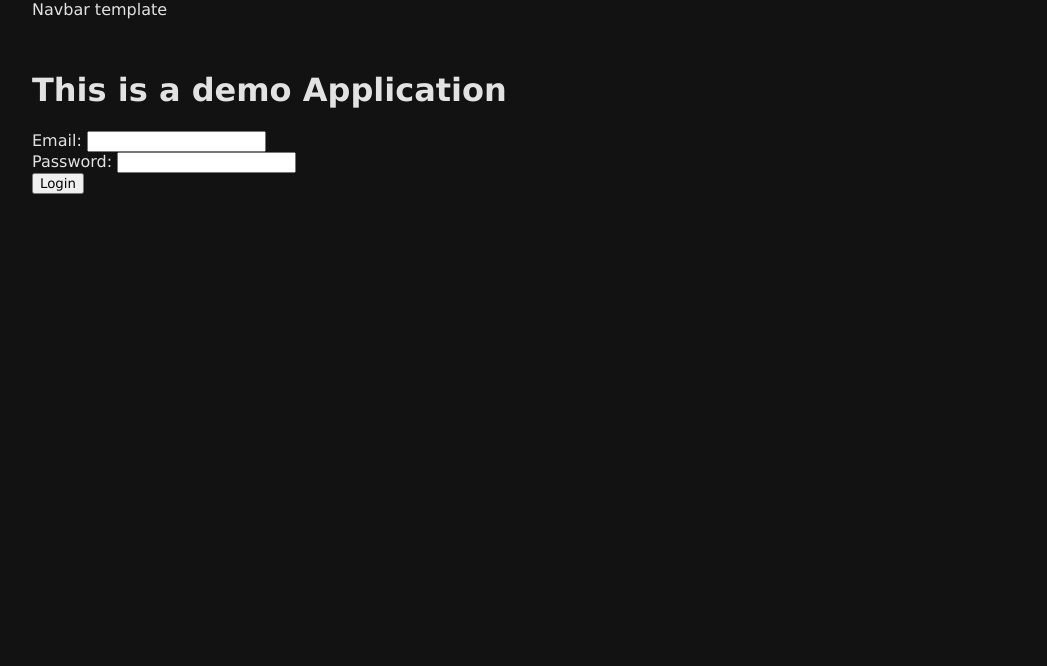
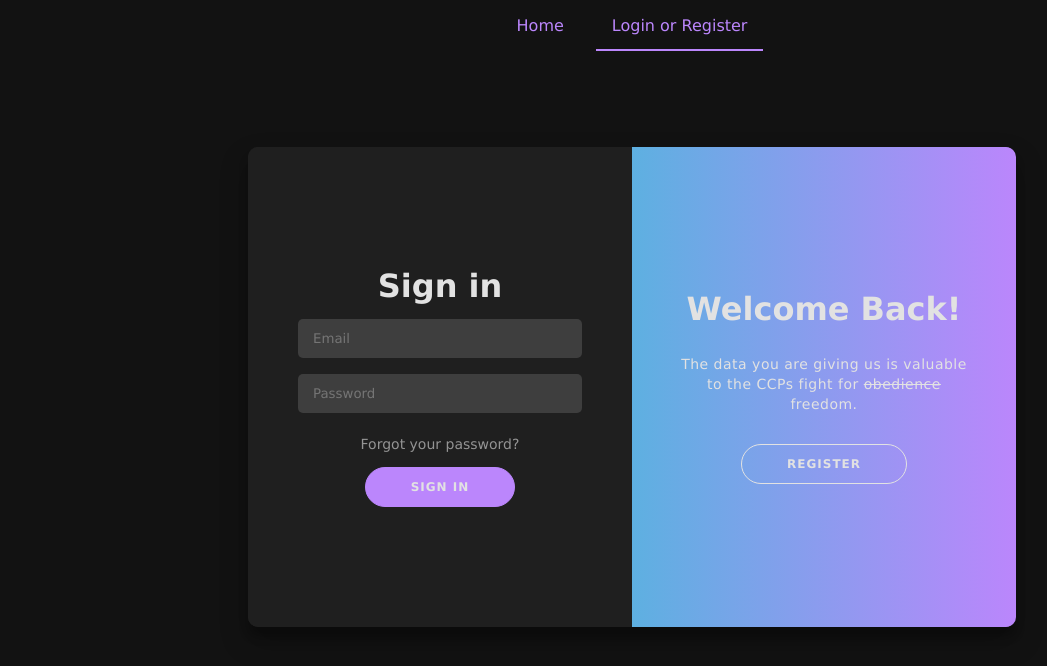
Before and after one commit to n3wsw3/todo-app-with-api-auth, a Nuxt app: page /login in a window 1280 px wide. Shown: the top 666 px of the page, without its empty margins (8-1055 px from the left). Built offline with nearby package versions, Linux system fonts and the light colour scheme.

Commit message:
Merge branch 'error-handling'

```diff
--- a/assets/definitions.less
+++ b/assets/definitions.less
@@ -10,6 +10,7 @@
   @color: extract(@device, 2);
 
   @{name}: @color;
+  @{name}-light: lighten(@color, @darken-factor);
   @{name}-hover: darken(@color, @darken-factor);
   @{name}-click: darken(darken(@color, @darken-factor), @darken-factor);
 }
--- /dev/null
+++ b/components/Nav/Bar.vue
@@ -0,0 +1,62 @@
+<template>
+  <nav>
+    <RouterLink to="/">Home</RouterLink>
+    <ClientOnly>
+      <template v-if="auth">
+        <RouterLink to="/todo">Todos</RouterLink>
+        <RouterLink to="/logout">Logout</RouterLink>
+      </template>
+      <template v-else>
+        <RouterLink to="/login">Login or Register</RouterLink>
+        <!-- <RouterLink to="/register">Register</RouterLink> -->
+      </template>
+    </ClientOnly>
+  </nav>
+</template>
+
+<script lang="ts" setup>
+import auth from "../../utility/auth";
+</script>
+
+<style lang="less" scoped>
+@import "assets/definitions.less";
+
+nav {
+  line-height: 35px;
+  display: flex;
+  justify-content: center;
+  a {
+    padding: 0.5em 1em;
+    margin: 0 0.5em;
+    color: .colors() [primary];
+    text-decoration: none;
+    position: relative;
+
+    &:visited {
+      color: .colors() [primary];
+    }
+
+    &:hover {
+      color: .colors() [primary-hover];
+    }
+
+    &:active {
+      color: .colors() [primary-click];
+    }
+
+    &.router-link-active {
+      &:before {
+        content: "";
+        position: absolute;
+
+        bottom: 0;
+        left: 0;
+        right: 0;
+        height: 2px;
+
+        background-color: .colors() [primary];
+      }
+    }
+  }
+}
+</style>
--- a/composables/useAuth.ts
+++ /dev/null
@@ -1,7 +0,0 @@
-import { Ref } from "vue";
-
-export const useAuth = () => {
-  return useState("auth", () =>
-    process.client ? localStorage.getItem("auth_token") : ""
-  ) as Ref<string>;
-};
--- a/layouts/default.vue
+++ b/layouts/default.vue
@@ -1,7 +1,6 @@
 <template>
   <div class="main-wrapper">
-    <nav>Navbar template</nav>
-    <h1>This is a demo Application</h1>
+    <NavBar />
     <slot></slot>
   </div>
 </template>
@@ -11,6 +10,7 @@
 
 * {
   font-family: Verdana, Geneva, Tahoma, sans-serif;
+  box-sizing: border-box;
 }
 
 body {
@@ -26,9 +26,5 @@ body {
   max-width: 1200px;
   margin: 0 auto;
   padding: 0 0.5em;
-
-  nav {
-    height: 50px;
-  }
 }
 </style>
--- a/package.json
+++ b/package.json
@@ -21,6 +21,7 @@
   "dependencies": {
     "argon2": "^0.28.2",
     "express": "^4.17.1",
+    "h3": "^0.3.8",
     "http-status-codes": "^2.1.4",
     "mongoose": "^6.0.10",
     "uuid": "^8.3.2",
--- /dev/null
+++ b/pages/forgot.vue
@@ -0,0 +1,6 @@
+<template>
+  <div>
+    <h1>Forgot your password?</h1>
+    <p>That sounds like a you problem.</p>
+  </div>
+</template>
--- a/pages/index.vue
+++ b/pages/index.vue
@@ -1,13 +1,16 @@
 <template>
-  <p>{{ HelloAPI }}</p>
-  <p>{{ counter }}</p>
-  <button @click="increase">Increase Count!</button>
+  <div>
+    <h1>Fak u</h1>
+    <!-- <p>{{ HelloAPI }}</p> -->
+    <p>{{ counter }}</p>
+    <button @click="increase">Increase Count!</button>
+  </div>
 </template>
 
 <script lang="ts" setup>
-const HelloAPI = await $fetch<string>("/api/v1/hello").catch((err) =>
-  console.log(err)
-);
+// const HelloAPI = await $fetch<string>("/api/v1/hello").catch((err) =>
+//   console.log(err)
+// );
 
 let counter = ref(0);
 const increase = () => counter.value++;
--- a/pages/login.vue
+++ b/pages/login.vue
@@ -1,26 +1,79 @@
 <template>
   <div>
-    <div v-if="error">
-      <span>{{ error }}</span>
+    <div
+      class="container"
+      id="container"
+      :class="{ 'right-panel-active': rightPanelActive }"
+    >
+      <div class="form-container sign-up-container">
+        <form action="#" @submit.prevent="register()">
+          <h1>Create Account</h1>
+          <input type="text" placeholder="Name" v-model="name" />
+          <input type="email" placeholder="Email" v-model="username" />
+          <input type="password" placeholder="Password" v-model="password" />
+          <button>Register</button>
+        </form>
+      </div>
+      <div class="form-container sign-in-container">
+        <form action="#" @submit.prevent="login()">
+          <h1>Sign in</h1>
+          <input type="email" placeholder="Email" v-model="username" />
+          <input type="password" placeholder="Password" v-model="password" />
+          <!-- <a href="#">Forgot your password?</a> -->
+          <RouterLink to="/forgot">Forgot your password?</RouterLink>
+          <button>Sign In</button>
+        </form>
+      </div>
+      <div class="overlay-container">
+        <div class="overlay">
+          <div class="overlay-panel overlay-left">
+            <h1>Hello, Stranger!</h1>
+            <p>
+              We are not GDPR compliant and we sell your data to the Russian
+              Government and the CCP. <br />Please give us your info.
+            </p>
+
+            <button
+              class="ghost"
+              id="signIn"
+              @click="rightPanelActive = !rightPanelActive"
+            >
+              Sign In
+            </button>
+          </div>
+          <div class="overlay-panel overlay-right">
+            <h1>Welcome Back!</h1>
+            <p>
+              The data you are giving us is valuable to the CCPs fight for
+              <s>obedience</s> freedom.
+            </p>
+            <button
+              class="ghost"
+              id="signUp"
+              @click="rightPanelActive = !rightPanelActive"
+            >
+              Register
+            </button>
+          </div>
+        </div>
+      </div>
     </div>
-    <div>
-      <label for="username">Email: </label>
-      <input type="text" name="username" id="username" v-model="username" />
-    </div>
-    <div>
-      <label for="password">Password: </label>
-      <input type="password" name="password" id="password" v-model="password" />
-    </div>
-    <input type="button" @click="login" value="Login" />
   </div>
 </template>
 
 <script lang="ts" setup>
+const name = ref("");
 const username = ref("");
 const password = ref("");
 const router = useRouter();
+/**
+ * Fuck error messages.
+ * Keep 'em, but don't show 'em.
+ */
 const error = ref("");
-const auth = useAuth();
+import auth from "../utility/auth";
+
+const rightPanelActive = ref(false);
 
 const login = async () => {
   await $fetch<{ user: User; token: Token }>("/api/v1/auth/login", {
@@ -39,4 +92,239 @@ const login = async () => {
       error.value = err.data;
     });
 };
+
+const register = async () => {
+  await $fetch<{ user: User; token: Token }>("/api/v1/auth/register", {
+    method: "POST",
+    body: {
+      name: name.value,
+      email: username.value,
+      password: password.value,
+    },
+  })
+    .then((resp) => {
+      localStorage.setItem("auth_token", resp.token.token);
+      auth.value = resp.token.token;
+      router.push("/todo");
+    })
+    .catch((err) => {
+      error.value = err.data;
+    });
+};
 </script>
+
+<style lang="less" scoped>
+@import "../assets/definitions.less";
+
+// Copy pasted from the internet
+// With modifications to color and things like that
+
+h1 {
+  font-weight: bold;
+  margin: 0;
+  margin-bottom: 0.2em;
+}
+
+h2 {
+  text-align: center;
+}
+
+p {
+  font-size: 14px;
+  font-weight: 100;
+  line-height: 20px;
+  letter-spacing: 0.5px;
+  margin: 20px 0 30px;
+}
+
+span {
+  font-size: 12px;
+}
+
+a {
+  color: .colors() [text-accent];
+  font-size: 14px;
+  text-decoration: none;
+  margin: 15px 0;
+}
+
+button {
+  border-radius: 20px;
+  border: 1px solid .colors() [second];
+  background-color: .colors() [second];
+  color: .colors() [text];
+  font-size: 12px;
+  font-weight: bold;
+  padding: 12px 45px;
+  letter-spacing: 1px;
+  text-transform: uppercase;
+  transition: transform 80ms ease-in;
+  &:active {
+    transform: scale(0.95);
+  }
+  &:focus {
+    outline: none;
+  }
+
+  &.ghost {
+    background-color: transparent;
+    border-color: .colors() [text];
+  }
+}
+
+form {
+  background-color: .colors() [BG-plus];
+  display: flex;
+  align-items: center;
+  justify-content: center;
+  flex-direction: column;
+  padding: 0 50px;
+  height: 100%;
+  text-align: center;
+}
+
+input {
+  background-color: .colors() [BG-plus-light];
+  border: none;
+  padding: 12px 15px;
+  margin: 8px 0;
+  width: 100%;
+  border-radius: 5px;
+  color: inherit;
+}
+
+.container {
+  background-color: .colors() [BG-plus];
+  border-radius: 10px;
+  box-shadow: 0 14px 28px rgba(0, 0, 0, 0.25), 0 10px 10px rgba(0, 0, 0, 0.22);
+  position: relative;
+  overflow: hidden;
+  width: 768px;
+  max-width: 100%;
+  min-height: 480px;
+  margin: 6em auto;
+}
+
+.form-container {
+  position: absolute;
+  top: 0;
+  height: 100%;
+  transition: all 0.6s ease-in-out;
+}
+
+.sign-in-container {
+  left: 0;
+  width: 50%;
+  z-index: 2;
+  button {
+    border: 1px solid .colors() [primary];
+    background-color: .colors() [primary];
+  }
+}
+
+.container.right-panel-active .sign-in-container {
+  transform: translateX(100%);
+}
+
+.sign-up-container {
+  left: 0;
+  width: 50%;
+  opacity: 0;
+  z-index: 1;
+  button {
+    border: 1px solid .colors() [second];
+    background-color: .colors() [second];
+  }
+}
+
+.container.right-panel-active .sign-up-container {
+  transform: translateX(100%);
+  opacity: 1;
+  z-index: 5;
+  animation: show 0.6s;
+}
+
+@keyframes show {
+  0%,
+  49.99% {
+    opacity: 0;
+    z-index: 1;
+  }
+
+  50%,
+  100% {
+    opacity: 1;
+    z-index: 5;
+  }
+}
+
+.overlay-container {
+  position: absolute;
+  top: 0;
+  left: 50%;
+  width: 50%;
+  height: 100%;
+  overflow: hidden;
+  transition: transform 0.6s ease-in-out;
+  z-index: 100;
+}
+
+.container.right-panel-active .overlay-container {
+  transform: translateX(-100%);
+}
+
+.overlay {
+  background: .colors() [primary];
+  background: linear-gradient(
+    to right,
+    .colors() [second],
+    .colors() [primary]
+  );
+  background-repeat: no-repeat;
+  background-size: cover;
+  background-position: 0 0;
+  color: .colors() [text];
+  position: relative;
+  left: -100%;
+  height: 100%;
+  width: 200%;
+  transform: translateX(0);
+  transition: transform 0.6s ease-in-out;
+}
+
+.container.right-panel-active .overlay {
+  transform: translateX(50%);
+}
+
+.overlay-panel {
+  position: absolute;
+  display: flex;
+  align-items: center;
+  justify-content: center;
+  flex-direction: column;
+  padding: 0 40px;
+  text-align: center;
+  top: 0;
+  height: 100%;
+  width: 50%;
+  transform: translateX(0);
+  transition: transform 0.6s ease-in-out;
+}
+
+.overlay-left {
+  transform: translateX(-20%);
+}
+
+.container.right-panel-active .overlay-left {
+  transform: translateX(0);
+}
+
+.overlay-right {
+  right: 0;
+  transform: translateX(0);
+}
+
+.container.right-panel-active .overlay-right {
+  transform: translateX(20%);
+}
+</style>
--- /dev/null
+++ b/pages/logout.vue
@@ -0,0 +1,24 @@
+<template>
+  <div>Logging Out...</div>
+</template>
+
+<script lang="ts" setup>
+import auth from "../utility/auth";
+const router = useRouter();
+
+onMounted(async () => {
+  console.log(auth.value);
+  await $fetch<Todo[]>("/api/v1/auth/logout", {
+    method: "POST",
+    headers: { authorization: auth.value },
+  })
+    .then((resp) => {
+      localStorage.removeItem("auth_token");
+      auth.value = "";
+    })
+    .catch((loggingOutError) => {
+      console.error(loggingOutError);
+    });
+  router.push("/");
+});
+</script>
--- a/pages/todo.vue
+++ b/pages/todo.vue
@@ -1,8 +1,11 @@
 <template>
-  <ClientOnly>
-    <UITodos />
-    <template #fallback> Loading... </template>
-  </ClientOnly>
+  <div>
+    <h1>Todos</h1>
+    <ClientOnly>
+      <UITodos />
+      <template #fallback> Loading... </template>
+    </ClientOnly>
+  </div>
 </template>
 
 <script lang="ts" setup></script>
--- /dev/null
+++ b/utility/auth.ts
@@ -0,0 +1 @@
+export default ref(process.client ? localStorage.getItem("auth_token") : "");
```
Also changed, not shown: components/UI/todos.vue (+8 -1 lines), 2 other files (tests, documents, lock files or other folders).
